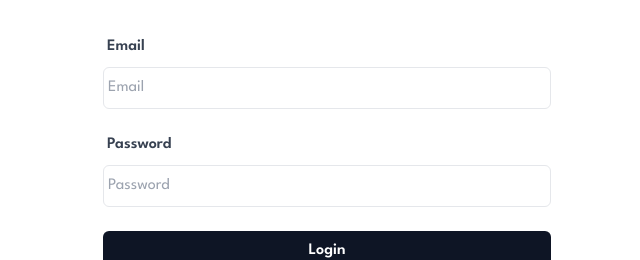
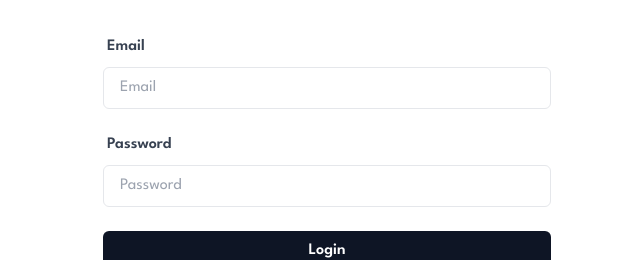
Before and after one commit to GamelabAhmad/Project26-3-RentHouseApp, a React (Vite) app in the folder frontend/: page /login in a window 1280 px wide. Shown: the part 267-527 px from the top of the page, without its empty margins (313-953 px from the left). Built offline with nearby package versions, Linux system fonts and the light colour scheme.

Commit message:
menambahkan even notifikasi login berhasil dan gagal

```diff
--- a/frontend/package.json
+++ b/frontend/package.json
@@ -13,7 +13,8 @@
     "react": "^18.2.0",
     "react-dom": "^18.2.0",
     "react-icons": "^5.2.1",
-    "react-router-dom": "^6.23.1"
+    "react-router-dom": "^6.23.1",
+    "react-toastify": "^10.0.5"
   },
   "devDependencies": {
     "@types/react": "^18.2.66",
--- a/frontend/src/pages/Login.jsx
+++ b/frontend/src/pages/Login.jsx
@@ -1,8 +1,26 @@
-import React from "react";
+import React, { useState } from "react";
 import { NavLink } from "react-router-dom";
 import { AiOutlineArrowLeft } from "react-icons/ai";
+import { toast, ToastContainer } from "react-toastify";
+import "react-toastify/dist/ReactToastify.css";
 
 export default function Login() {
+  const [email, setEmail] = useState("");
+  const [password, setPassword] = useState("");
+
+  const handleLogin = (e) => {
+    e.preventDefault();
+
+    // Contoh: cek apakah email dan password yang dimasukkan adalah "admin"
+    if (email === "admin" && password === "admin") {
+      // Jika login berhasil, tampilkan pesan toast "Login berhasil"
+      toast.success("Login berhasil");
+    } else {
+      // Jika login gagal, tampilkan pesan toast "Login gagal"
+      toast.error("Login gagal");
+    }
+  };
+
   return (
     <div className="flex items-center justify-center min-h-screen bg-white font-spartan">
       <div className="relative bg-white p-8 rounded-lg w-full max-w-md md:max-w-lg">
@@ -16,7 +34,7 @@ export default function Login() {
           <h2 className="text-2xl font-bold text-slate-950">Login</h2>
           <p className="text-gray-700">Welcome, Please enter your details</p>
         </div>
-        <form className="space-y-6">
+        <form className="space-y-6" onSubmit={handleLogin}>
           <div className="form-group">
             <label
               htmlFor="email"
@@ -28,7 +46,9 @@ export default function Login() {
               type="email"
               id="email"
               placeholder="Email"
-              className="w-full px-1 py-2 border rounded-md focus:outline-none focus:ring-2 focus:ring-blue-500 text-left"
+              value={email}
+              onChange={(e) => setEmail(e.target.value)}
+              className="w-full px-4 py-2 border rounded-md focus:outline-none focus:ring-2 focus:ring-blue-500 text-left"
             />
           </div>
           <div className="form-group">
@@ -42,7 +62,9 @@ export default function Login() {
               type="password"
               id="password"
               placeholder="Password"
-              className="w-full px-1 py-2 border rounded-md focus:outline-none focus:ring-2 focus:ring-blue-500 text-left"
+              value={password}
+              onChange={(e) => setPassword(e.target.value)}
+              className="w-full px-4 py-2 border rounded-md focus:outline-none focus:ring-2 focus:ring-blue-500 text-left"
             />
           </div>
           <button
@@ -59,6 +81,7 @@ export default function Login() {
           </p>
         </form>
       </div>
+      <ToastContainer /> {/* Container untuk menampilkan pesan toast */}
     </div>
   );
 }
```
Also changed, not shown: 1 other file (tests, documents, lock files or other folders).
